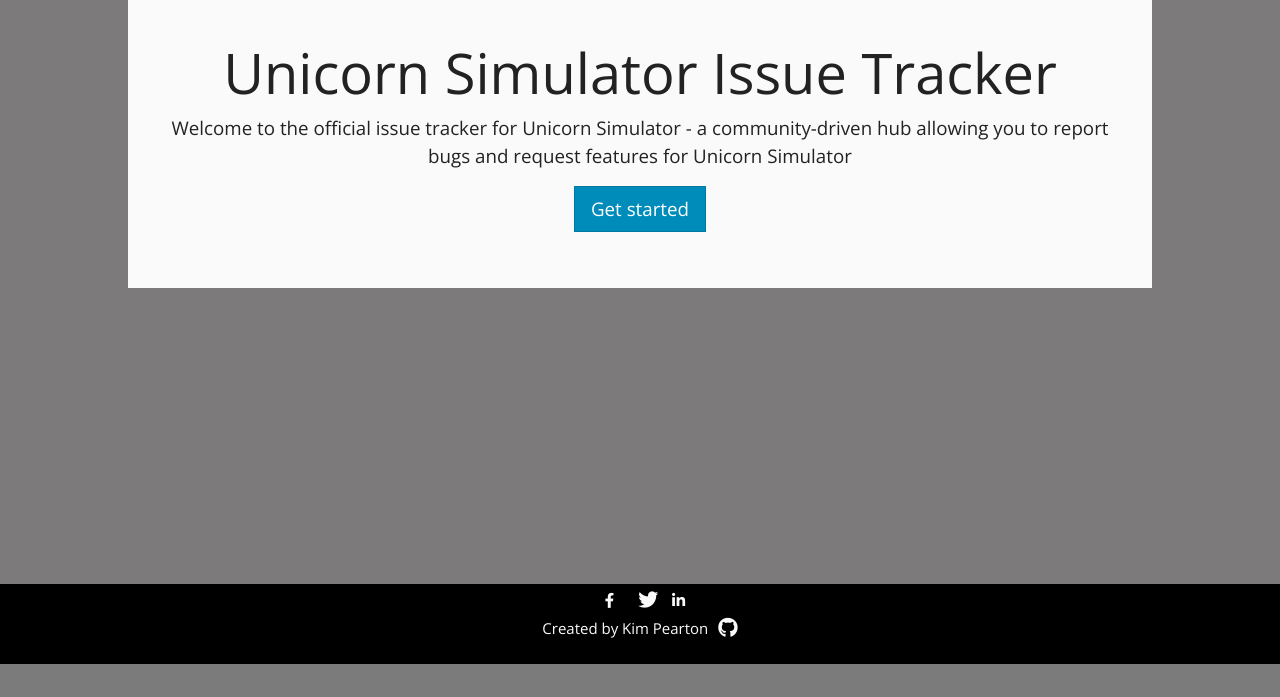
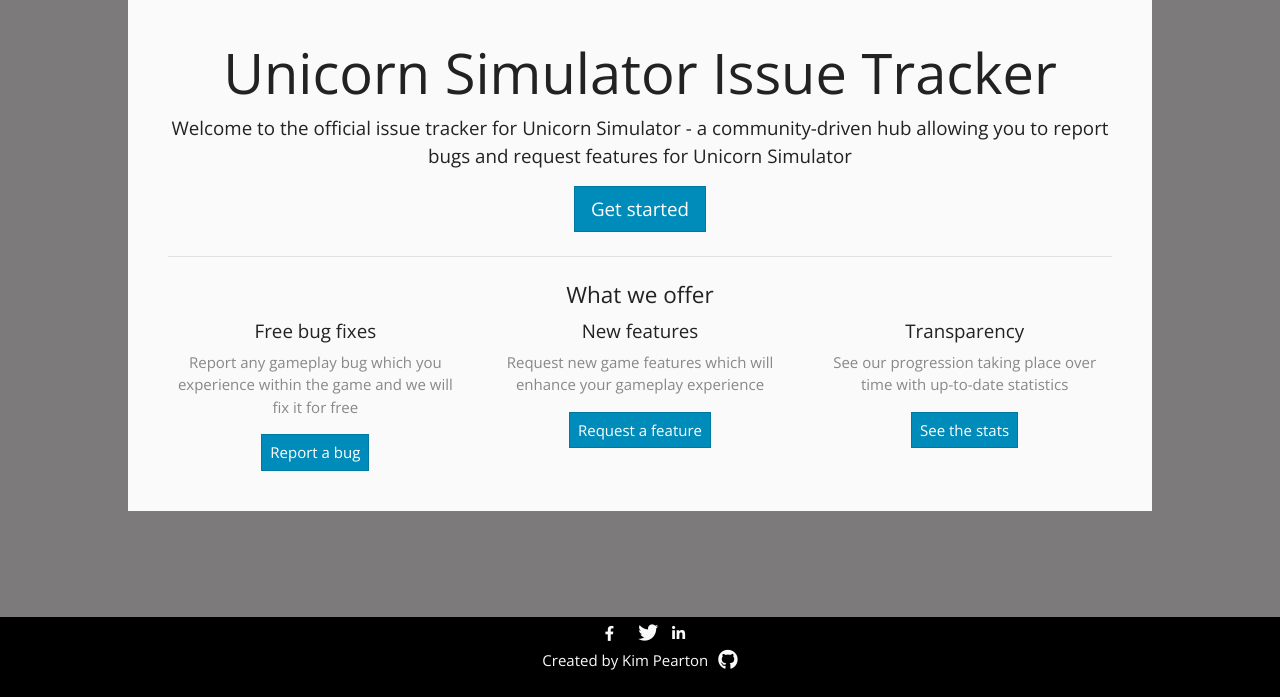
Before and after one commit to kimpea/us-issue-tracker, a Django app: page / in a window 1280 px wide. Shown: the part 136-833 px from the top of the page. Before the commit the page ends 800 px from the top, so only its background shows below. Run offline with Django 3.2, Linux system fonts and the light colour scheme; some libraries are stand-ins or nearby versions.

Commit message:
Add additional links to index

```diff
--- a/home/templates/index.html
+++ b/home/templates/index.html
@@ -10,5 +10,34 @@
         <a class="btn btn-primary btn-lg" href="{% url 'register' %}" role="button">Get started</a>
         {% endif %}
     </p>
+
+    <hr class="my-4">
+
+    <div class="row text-center">
+        <div class="col-sm-4 offset-sm-4">
+            <h4 class="card-title"><strong>What we offer</strong></h4>
+        </div>
+    </div>
+    <div class="row text-center">
+        <div class="col-sm-4 service">
+            <h5><strong>Free bug fixes</strong></h5>
+            <p class="text-muted">Report any gameplay bug which you experience within the game and we will fix it for free</p>
+            {% if user.is_authenticated %}
+            <a href="{% url 'report_bug' %}" class="btn btn-primary">Report a bug</a> {% else %}
+            <a href="{% url 'login' %}" class="btn btn-primary">Report a bug</a> {% endif %}
+        </div>
+        <div class="col-sm-4 service">
+            <h5><strong>New features</strong></h5>
+            <p class="text-muted">Request new game features which will enhance your gameplay experience</p>
+            {% if user.is_authenticated %}
+            <a href="{% url 'request_feature' %}" class="btn btn-primary">Request a feature</a> {% else %}
+            <a href="{% url 'login' %}" class="btn btn-primary">Request a feature</a> {% endif %}
+        </div>
+        <div class="col-sm-4 service">
+            <h5><strong>Transparency</strong></h5>
+            <p class="text-muted">See our progression taking place over time with up-to-date statistics</p>
+            <a href="#" class="btn btn-primary">See the stats</a>
+        </div>
+    </div>
 </div>
 {% endblock %}
```
